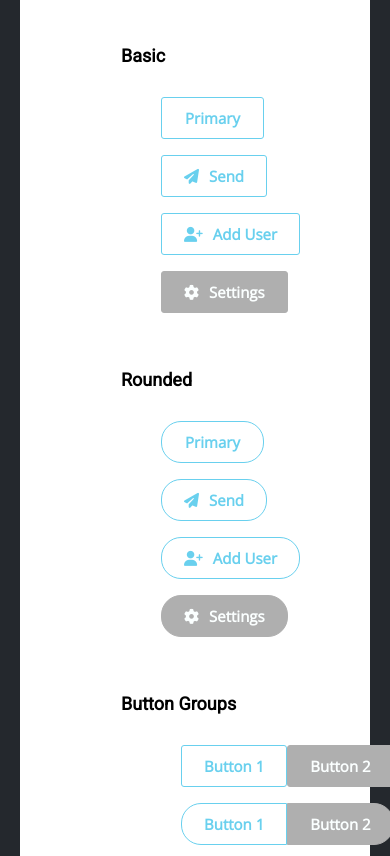
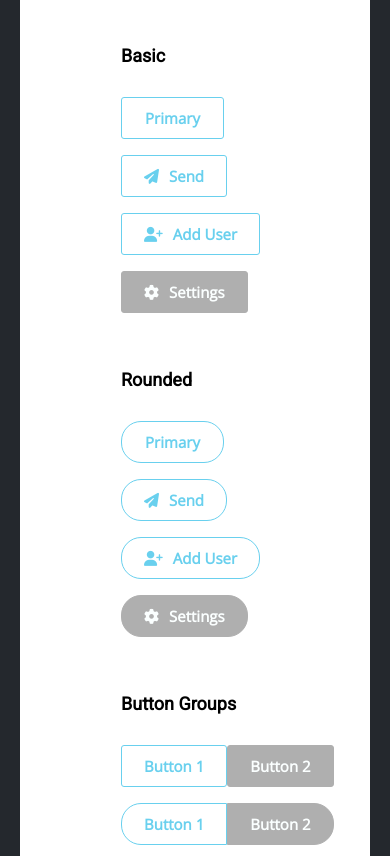
Before and after one commit to snagy22000/LMD-UI-Framework, a plain HTML site: page index.html in a window 390 px wide. Shown: the part 943-1799 px from the top of the page. Drawn offline with nearby package versions, Linux system fonts and the light colour scheme.

Commit message:
Fixed alignment issue of buttons, particularly button group, for small screens.

```diff
--- a/src/styles/css/buttons.css
+++ b/src/styles/css/buttons.css
@@ -81,6 +81,11 @@ ul.cfa-container--grouped>div {
 @media (max-width: 970px) {
   .cfa-container {
     flex-direction: column;
+    padding: 0;
+  }
+
+  .cfa-container--grouped>div {
+    margin-left: 0 !important;
   }
 
   .cfa-container li,
```
